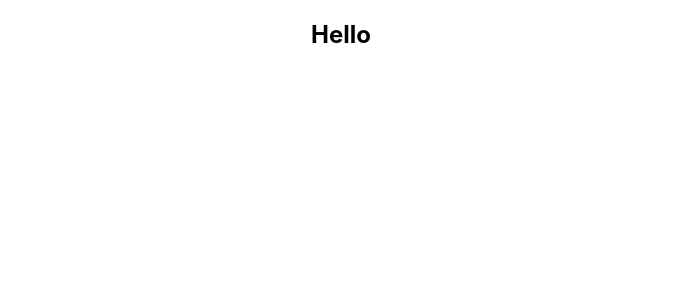
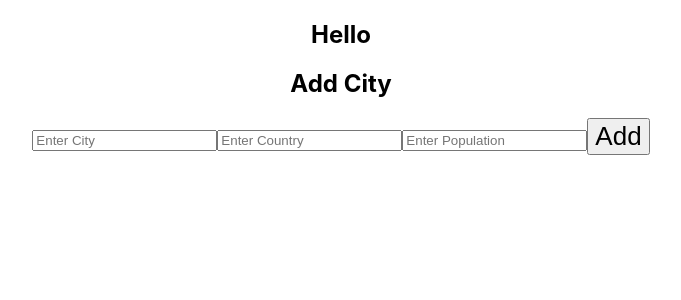
Before and after one commit to Abhishekkp42/city_country, a React (Vite) app: page /add-city in a window 1280 px wide. Before the commit this address had no page. Shown: the top 300 px of the page, without its empty margins (299-980 px from the left). Built offline with nearby package versions, Linux system fonts and the light colour scheme.

Commit message:
some changes

```diff
--- a/db.json
+++ b/db.json
@@ -11,6 +11,30 @@
       "city": "kolkata",
       "population": "2500000",
       "id": 1
+    },
+    {
+      "country": "India",
+      "city": "dhanbad",
+      "population": "200000",
+      "id": 2
+    },
+    {
+      "country": "india",
+      "city": "dhanbd",
+      "population": "123188391",
+      "id": 3
+    },
+    {
+      "country": "India",
+      "city": "giridih",
+      "population": "87543235",
+      "id": 4
+    },
+    {
+      "country": "India",
+      "city": "BEHALA",
+      "population": "89736424",
+      "id": 5
     }
   ]
 }
--- a/src/App.jsx
+++ b/src/App.jsx
@@ -4,6 +4,7 @@ import './App.css'
 import { Route, Routes } from 'react-router-dom'
 import { Country } from './components/Country'
 import { City } from './components/City'
+import { Home } from './components/Home'
 
 function App() {
 
@@ -11,8 +12,9 @@ function App() {
     <div className="App">
       <h2>Hello</h2>
       <Routes>
-        <Route path='/country' element={<Country />}></Route>
-        <Route path='/city' element={<City />}></Route>
+      <Route path='/' element={<Home />}></Route>
+        <Route path='/add-country' element={<Country />}></Route>
+        <Route path='/add-city' element={<City />}></Route>
       </Routes>
     </div>
   )
--- a/src/Redux/action.js
+++ b/src/Redux/action.js
@@ -4,12 +4,12 @@ export const DELETE_CITY = "DELETE_CITY"
 export const UPDATE_CITY = "UPDATE_CITY"
 
 
-export const addCountry = () => ({
+export const addCountry = (payload) => ({
 	type: ADD_COUNTRY,
 	payload
 })
 
-export const addCity = () => ({
+export const addCity = (payload) => ({
 	type: ADD_CITY,
 	payload
 })
--- a/src/Redux/reducer.js
+++ b/src/Redux/reducer.js
@@ -11,13 +11,14 @@ export const reducer= (store=initState, {payload, type}) => {
 		case ADD_COUNTRY:
 			return {
 				...store,
-				countries: [...payload],
+				country: [...payload],
 			}
 
 			case ADD_CITY:
+				console.log("Added")
 			return {
 				...store,
-				cities: [...payload],
+				city: [...payload],
 			}
 
 			case DELETE_CITY:
--- a/src/components/City.jsx
+++ b/src/components/City.jsx
@@ -1,15 +1,20 @@
 import { useState } from "react"
 import axios from "axios";
+import { addCity } from "../Redux/action";
+import { useDispatch } from "react-redux";
 
 export const City = () => {
 
 const [city, setCity] = useState("")
 const [country, setCountry] = useState("")
 const [population, setPopulation] = useState("")
+const dispatch=useDispatch()
 
 
 const handleSubmit=() => {
-	axios.post("http://localhost:5000/cities",{country:country,city:city,population:population})
+	axios.post("http://localhost:5000/cities",{country:country,city:city,population:population}).then((res) => {
+		dispatch(addCity(res))
+	})
 	console.log("Country Added")
 }
 
--- /dev/null
+++ b/src/components/Home.jsx
@@ -0,0 +1,70 @@
+import axios from "axios";
+import { useEffect } from "react";
+import { useDispatch, useSelector } from "react-redux";
+import { addCity } from "../Redux/action";
+
+export const Home =() => {
+	const cities= useSelector((store) => {
+		return store.city
+	})
+const dispatch= useDispatch();
+
+	useEffect(() => {
+		getData();
+	},[])
+
+	const getData = () => {
+		axios.get("http://localhost:5000/cities")
+		.then((res) => {
+			console.log("Data", res.data)
+			dispatch(addCity(res))
+
+		})
+
+	}
+
+	return <div>
+		<table>
+        <thead>
+          <tr>
+            <th>Sl.NO</th>
+            <th>Task</th>
+            <th>Status</th>
+            <th>Delete</th>
+          </tr>
+        </thead>
+
+			<tbody>
+          {cities.map((el, i) => {
+            return (
+              <tr key={el.id}>
+                <td>{i}</td>
+                <td>{el.country}</td>
+				<td>{el.city}</td>
+                <td>{el.population}</td>
+				<td>
+                  <button
+                    onClick={() => {
+                      handleEdit(el.id);
+                    }}
+                  >
+                    Edit
+                  </button>
+                </td>
+
+                <td>
+                  <button
+                    onClick={() => {
+                      handleDelete(el.id);
+                    }}
+                  >
+                    Delete
+                  </button>
+                </td>
+              </tr>
+            );
+          })}
+        </tbody>
+		</table>
+	</div>
+}
```
